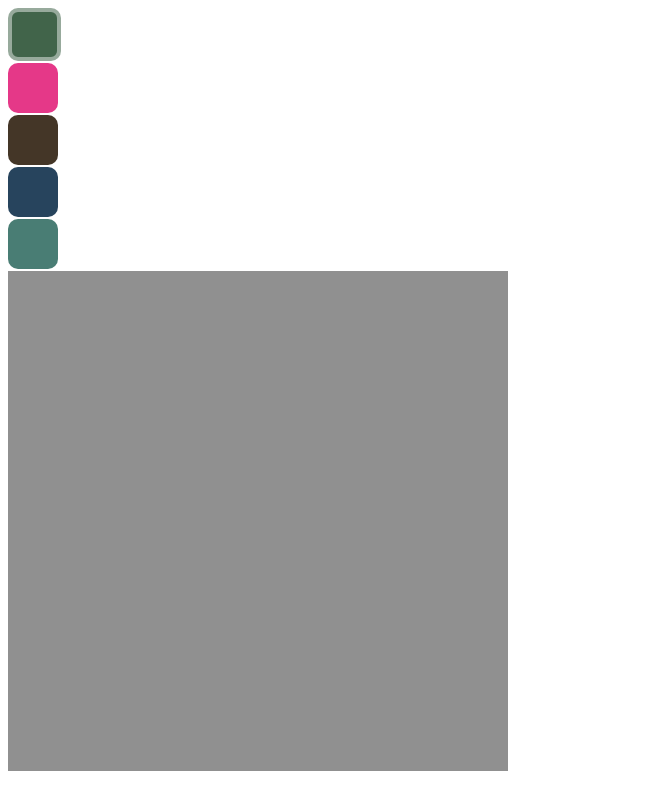
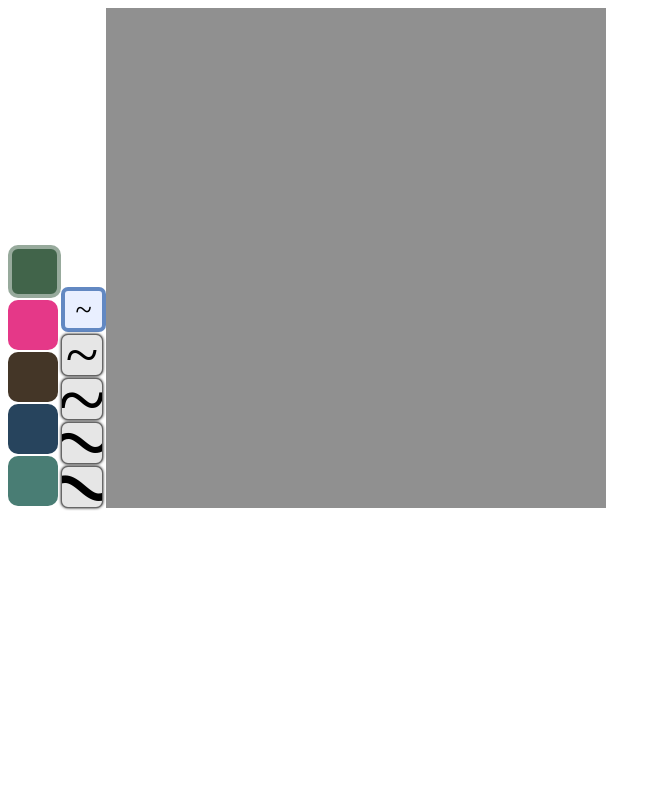
Before and after one commit to NiSHAN808/react-drwing-app, a React (Vite) app: page / in a window 1280 px wide. Shown: the whole page, without its empty margins (0-661 px from the left). Built offline with nearby package versions, Linux system fonts and the light colour scheme.

Commit message:
added stroke selection and lettlew optimizaion

```diff
--- a/src/ColorPalate.jsx
+++ b/src/ColorPalate.jsx
@@ -1,26 +1,32 @@
 import React, { useState, lazy, useEffect } from "react";
 
 
-function ColorPlate({ colors, setColors, setSelectedColor }) {
+function ColorPlate({selectedColor, setSelectedColor, strokeSize, setStrokeSize }) {
+    //   selectedColor is used to return to compare
+    //    stoke size is also used in to return to compare and
+    //  givve differnent css in case it is the same value that is selected
 
-    let [lastClick, setLastClick] = useState(0);
+
+    let [colors, setColors] = useState(["#41644A", "#E53888", "#443627", "#27445D", "#497D74"]);
+    let [strokeList, setStrokeSizeM] = useState([2, 4, 6, 8, 10]);
 
 
 
     function handleColorClick(e, index) {
-        console.log(lastClick);
-        e.target.style.border = '3px solid #d3c8574a';
+        setSelectedColor(colors[index]);
+    }
 
-        setSelectedColor(colors[index]);
-        setLastClick(index);
+    function handleStrokeClick(index) {
+        setStrokeSize(strokeList[index]);
     }
+
 
 
     return (
         <>
 
-            <div className="color-palate">
-                {colors.map((color, index) => <div className="col" key={index} style={lastClick === index ? {
+            <div style={{ display: "inline-block" }} className="color-plate">
+                {colors.map((color, index) => <div className="col" key={index} style={selectedColor === colors[index] ? {
                     background: color,
                     height: "45px",
                     width: "45px",
@@ -43,6 +49,41 @@ function ColorPlate({ colors, setColors, setSelectedColor }) {
 
             </div>
 
+            <div style={{ display: "inline-block" }} className="stroke-plate">
+
+                {strokeList.map((stroke, index) => <div style={strokeSize === stroke ? {
+                    background: "#e9efff",
+                    height: "37px",
+                    width: "37px",
+                    fontSize: stroke * 15,
+                    borderRadius: "7px",
+                    marginBottom: "2px",
+                    display: "flex",
+                    justifyContent: "center",
+                    alignItems: "center",
+                    border: "4px solid rgb(46 97 171 / 72%)",
+                    overflow: "hidden",
+                    cursor: "pointer",
+                } : {
+                    background: "hsl(0 0% 90% / 1)",
+                    height: "40px",
+                    width: "40px",
+                    fontSize: stroke * 15,
+                    borderRadius: "7px",
+                    marginBottom: "2px",
+                    display: "flex",
+                    justifyContent: "center",
+                    alignItems: "center", border: "solid 1px #0000008c",
+                    boxShadow: "0px 0px 3px 0px #000000",
+                    overflow: "hidden",
+                    cursor: "pointer",
+                }}
+                    onClick={() => handleStrokeClick(index)}
+
+                    key={index}>
+                    ~ </div>)}
+            </div>
+
         </>
     );
 }
--- a/src/DrawingApp.jsx
+++ b/src/DrawingApp.jsx
@@ -1,13 +1,13 @@
 import React, { useState, useRef, } from "react";
 
-function DrawingApp({ selectedColor }) {
-    console.log("app = " + selectedColor);
+function DrawingApp({ selectedColor, strokeSize }) {
+
     let canvasRef = useRef(null);
     let [drawingStatus, setdrawingState] = useState(false);
 
     function setdrawing(e) {
         if (drawingStatus === true) {
-           const canvas = canvasRef.current;
+            const canvas = canvasRef.current;
             let ctx = canvas.getContext("2d");
             const { offsetX, offsetY } = e.nativeEvent;
             ctx.lineTo(offsetX, offsetY);
@@ -22,6 +22,7 @@ function DrawingApp({ selectedColor }) {
         const { offsetX, offsetY } = e.nativeEvent;
         ctx.beginPath();
         ctx.strokeStyle = selectedColor;
+        ctx.lineWidth = strokeSize;
         ctx.moveTo(offsetX, offsetY);
 
     }
--- a/src/DrawingPage.jsx
+++ b/src/DrawingPage.jsx
@@ -1,17 +1,22 @@
-import React,{useState} from "react";
+import React, { useState } from "react";
 import ColorPlate from "./ColorPalate";
 import DrawingApp from "./DrawingApp";
 
-function DrawingPage(){
-let [colors,setColors]=useState(["#41644A", "#E53888", "#443627", "#27445D", "#497D74"]);
-let [selectedColor, setSelectedColor] = useState(colors[0]);
+function DrawingPage() {
+   // let [colors, setColors] = useState(["#41644A", "#E53888", "#443627", "#27445D", "#497D74"]);
+    let [selectedColor, setSelectedColor] = useState("#41644A");
+    let [strokeSize, setStrokeSize] = useState(2);
+    return (
+        <>
+            <ColorPlate //colors={colors}
+              //  setColors={setColors}
+                selectedColor={selectedColor}
+                setSelectedColor={setSelectedColor}
+                strokeSize={strokeSize}
+                setStrokeSize={setStrokeSize} />
 
-return(
-    <>
-    <ColorPlate colors={colors} setColors={setColors} setSelectedColor={setSelectedColor}  />
-
-    <DrawingApp selectedColor={selectedColor} />
-    </>
-)
+            <DrawingApp selectedColor={selectedColor} strokeSize={strokeSize} />
+        </>
+    )
 }
 export default DrawingPage;
```
